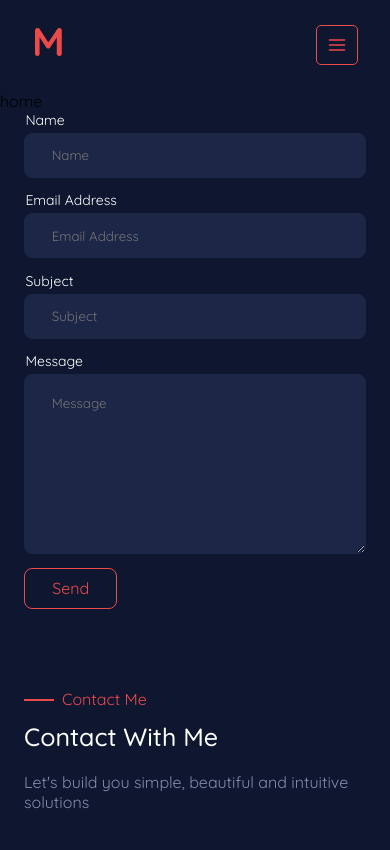
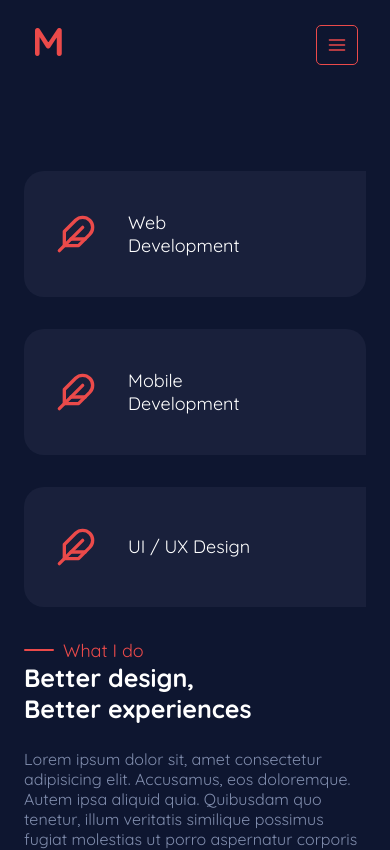
Before and after one commit to MehfoozurRehman/portfolio, a React (Create React App) app: page / in a window 390 px wide. Shown: the top 850 px of the page. Built offline with nearby package versions, Linux system fonts and the light colour scheme.

Commit message:
services section done

```diff
--- a/src/App.js
+++ b/src/App.js
@@ -1,14 +1,7 @@
 import React from "react";
 import { Route, Routes } from "react-router-dom";
 import "./App.scss";
-import {
-  AboutUs,
-  Contact,
-  Home,
-  Portfolio,
-  ProjectDetails,
-  Services,
-} from "./screens";
+import { Contact, Home, Portfolio, ProjectDetails } from "./screens";
 import { ContactSection, Footer, Header } from "./components";
 
 export default function App() {
@@ -17,8 +10,6 @@ export default function App() {
       <Header />
       <Routes>
         <Route path="/" element={<Home />} />
-        <Route path="/about" element={<AboutUs />} />
-        <Route path="/services" element={<Services />} />
         <Route path="/portfolio" element={<Portfolio />} />
         <Route path="/project-detail" element={<ProjectDetails />} />
         <Route path="/contact" element={<Contact />} />
--- a/src/App.scss
+++ b/src/App.scss
@@ -10,6 +10,7 @@ $light: #ffffff;
 *::before {
   box-sizing: border-box;
   font-family: "Quicksand", sans-serif;
+  scroll-behavior: smooth;
 }
 
 body {
@@ -509,6 +510,103 @@ body {
   width: 50%;
   border-radius: 10px;
 }
+.services__section {
+  width: 100%;
+  max-width: 1440px;
+  padding: 0em 2em;
+  margin: 0em auto;
+  height: 500px;
+  display: flex;
+  align-items: center;
+  justify-content: space-between;
+}
+.services__section__left {
+  width: 60%;
+  height: 100%;
+}
+
+.services__section__left {
+  display: flex;
+  align-items: center;
+}
+.services__section__left__col {
+  width: 50%;
+  height: 60%;
+}
+.services__section__left__col:first-child {
+  display: flex;
+  flex-direction: column;
+  justify-content: space-between;
+}
+.services__section__left__col:last-child {
+  display: flex;
+  flex-direction: column;
+  justify-content: center;
+}
+.service__card {
+  width: 80%;
+  display: flex;
+  align-items: center;
+  background-color: #19203b;
+  padding: 2.5em 2em;
+  border-radius: 20px;
+  color: $primary;
+}
+.service__card svg {
+  margin-right: 2em;
+}
+.service__card__heading {
+  font-size: 18px;
+  width: 50%;
+  color: $light;
+}
+.service__card:first-child {
+  border-top-right-radius: 0px;
+}
+.service__card:last-child {
+  border-bottom-right-radius: 0px;
+}
+.services__section__right {
+  width: 40%;
+  height: 100%;
+  display: flex;
+  flex-direction: column;
+  justify-content: center;
+}
+.services__section__right__sub__heading {
+  color: $primary;
+  font-size: 18px;
+  display: flex;
+  align-items: center;
+}
+.services__section__right__sub__heading__bar {
+  width: 30px;
+  height: 2px;
+  background-color: $primary;
+  margin-right: 0.5em;
+  border-radius: 50px;
+}
+.services__section__right__heading {
+  font-size: 25px;
+  display: flex;
+  flex-direction: column;
+  color: $light;
+  font-weight: bold;
+  margin-bottom: 1em;
+}
+.services__section__right__info {
+  color: $secondary;
+}
+.about__section {
+  width: 100%;
+  max-width: 1440px;
+  padding: 0em 2em;
+  margin: 0em auto;
+  height: 600px;
+  display: flex;
+  align-items: center;
+  justify-content: space-between;
+}
 @media (max-width: 1100px) {
   .header__wrapper__menu {
     display: flex;
@@ -526,11 +624,27 @@ body {
   .header__wrapper__nav .header__wrapper__nav__phone {
     display: none;
   }
+  .services__section {
+    flex-direction: column;
+  }
+  .services__section__left {
+    min-height: 500px;
+    width: 80%;
+  }
+  .services__section__right {
+    width: 80%;
+  }
 }
 @media (max-width: 900px) {
   .project__card {
     width: 48%;
     margin-bottom: 1em;
+  }
+  .services__section__left {
+    width: 100%;
+  }
+  .services__section__right {
+    width: 100%;
   }
 }
 @media (max-width: 800px) {
@@ -564,6 +678,23 @@ body {
   }
   .project__section__right {
     margin-bottom: 5em;
+  }
+  .services__section {
+    height: fit-content;
+    padding: 5em 1.5em;
+  }
+  .services__section__left {
+    flex-direction: column;
+    align-items: center;
+    min-height: fit-content;
+  }
+  .services__section__left__col {
+    width: 100%;
+    height: fit-content;
+  }
+  .service__card {
+    width: 100%;
+    margin-bottom: 2em;
   }
 }
 @media (max-width: 600px) {
--- a/src/components/Footer.js
+++ b/src/components/Footer.js
@@ -22,12 +22,9 @@ export default function Footer() {
               Home
             </Link>
             <Link
-              to="/about"
+              to="/"
               onClick={() => {
-                window.scrollTo({
-                  top: 0,
-                  behavior: "smooth",
-                });
+                document.getElementById("about").scrollIntoView();
                 document.getElementById("about").checked = true;
               }}
               className="footer__wrapper__nav__link"
@@ -35,12 +32,9 @@ export default function Footer() {
               About Us
             </Link>
             <Link
-              to="/services"
+              to="/"
               onClick={() => {
-                window.scrollTo({
-                  top: 0,
-                  behavior: "smooth",
-                });
+                document.getElementById("services").scrollIntoView();
                 document.getElementById("services").checked = true;
               }}
               className="footer__wrapper__nav__link"
--- a/src/components/Header.js
+++ b/src/components/Header.js
@@ -2,7 +2,7 @@ import React, { useEffect, useState } from "react";
 import { Menu, Phone, X } from "react-feather";
 import { Link, useNavigate } from "react-router-dom";
 
-function NavLink({ children, to, id }) {
+function NavLink({ children, to, id, toSection }) {
   const navigate = useNavigate();
   return (
     <div className="header__wrapper__nav__link">
@@ -12,9 +12,18 @@ function NavLink({ children, to, id }) {
         className="header__wrapper__nav__link__input"
         name="header__wrapper__nav__link__input"
         id={id}
-        onClick={() => {
-          navigate(to);
-        }}
+        onClick={
+          toSection
+            ? () => {
+                navigate("/");
+                setTimeout(() => {
+                  document.getElementById(toSection).scrollIntoView();
+                }, 300);
+              }
+            : () => {
+                navigate(to);
+              }
+        }
       />
       <div className="header__wrapper__nav__link__content">{children}</div>
     </div>
@@ -74,10 +83,10 @@ export default function Header() {
             <NavLink to="/" id="home">
               Home
             </NavLink>
-            <NavLink to="/about" id="about">
+            <NavLink toSection="about__section" id="about">
               About Us
             </NavLink>
-            <NavLink to="/services" id="services">
+            <NavLink toSection="services__section" id="services">
               Services
             </NavLink>
             <NavLink to="/portfolio" id="portfolio">
--- a/src/screens/Home.js
+++ b/src/screens/Home.js
@@ -1,5 +1,61 @@
 import React from "react";
+import { Feather } from "react-feather";
+
+function ServicesCard({ name, icon }) {
+  return (
+    <div className="service__card">
+      {icon}
+      <div className="service__card__heading">{name}</div>
+    </div>
+  );
+}
 
 export default function Home() {
-  return <div>home</div>;
+  return (
+    <>
+      <section className="home__section" id="home__section"></section>
+      <section className="services__section" id="services__section">
+        <div className="services__section__left">
+          <div className="services__section__left__col">
+            <ServicesCard
+              icon={<Feather size={40} color="currentColor" />}
+              name="Web Development"
+            />
+            <ServicesCard
+              icon={<Feather size={40} color="currentColor" />}
+              name="Mobile Development"
+            />
+          </div>
+          <div className="services__section__left__col">
+            <ServicesCard
+              icon={<Feather size={40} color="currentColor" />}
+              name="UI / UX Design"
+            />
+          </div>
+        </div>
+        <div className="services__section__right">
+          <div className="services__section__right__sub__heading">
+            <div className="services__section__right__sub__heading__bar"></div>
+            What I do
+          </div>
+          <div className="services__section__right__heading">
+            <span>Better design,</span>
+            <span>Better experiences</span>
+          </div>
+          <div className="services__section__right__info">
+            Lorem ipsum dolor sit, amet consectetur adipisicing elit. Accusamus,
+            eos doloremque. Autem ipsa aliquid quia. Quibusdam quo tenetur,
+            illum veritatis similique possimus fugiat molestias ut porro
+            aspernatur corporis commodi eligendi.
+          </div>
+        </div>
+      </section>
+      <section className="about__section" id="about__section"></section>
+      <section className="portfolio__section" id="portfolio__section"></section>
+      <section
+        className="testimonals__section"
+        id="testimonals__section"
+      ></section>
+    </>
+  );
 }
--- a/src/screens/ProjectDetails.js
+++ b/src/screens/ProjectDetails.js
@@ -1,7 +1,7 @@
 import React from "react";
 import { ProjectCard } from "../components";
 import { pic } from "../assets";
-import { ArrowRight } from "react-feather";
+import { ArrowRight, ArrowUpRight } from "react-feather";
 
 export default function ProjectDetails() {
   return (
--- a/src/screens/index.js
+++ b/src/screens/index.js
@@ -1,6 +1,4 @@
 export { default as Home } from "./Home";
-export { default as AboutUs } from "./AboutUs";
-export { default as Services } from "./Services";
 export { default as Portfolio } from "./Portfolio";
 export { default as ProjectDetails } from "./ProjectDetails";
 export { default as Contact } from "./Contact";
```
